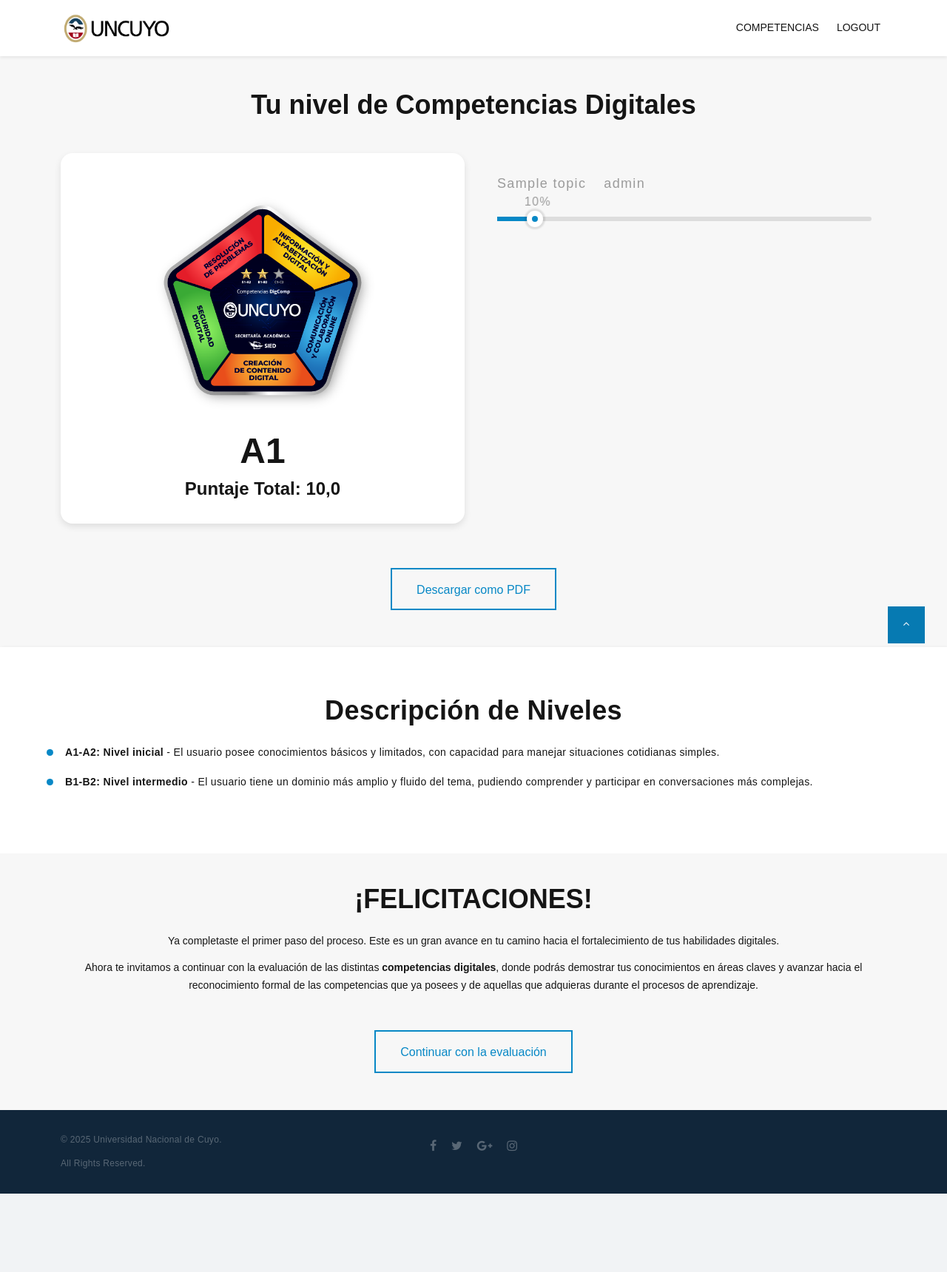
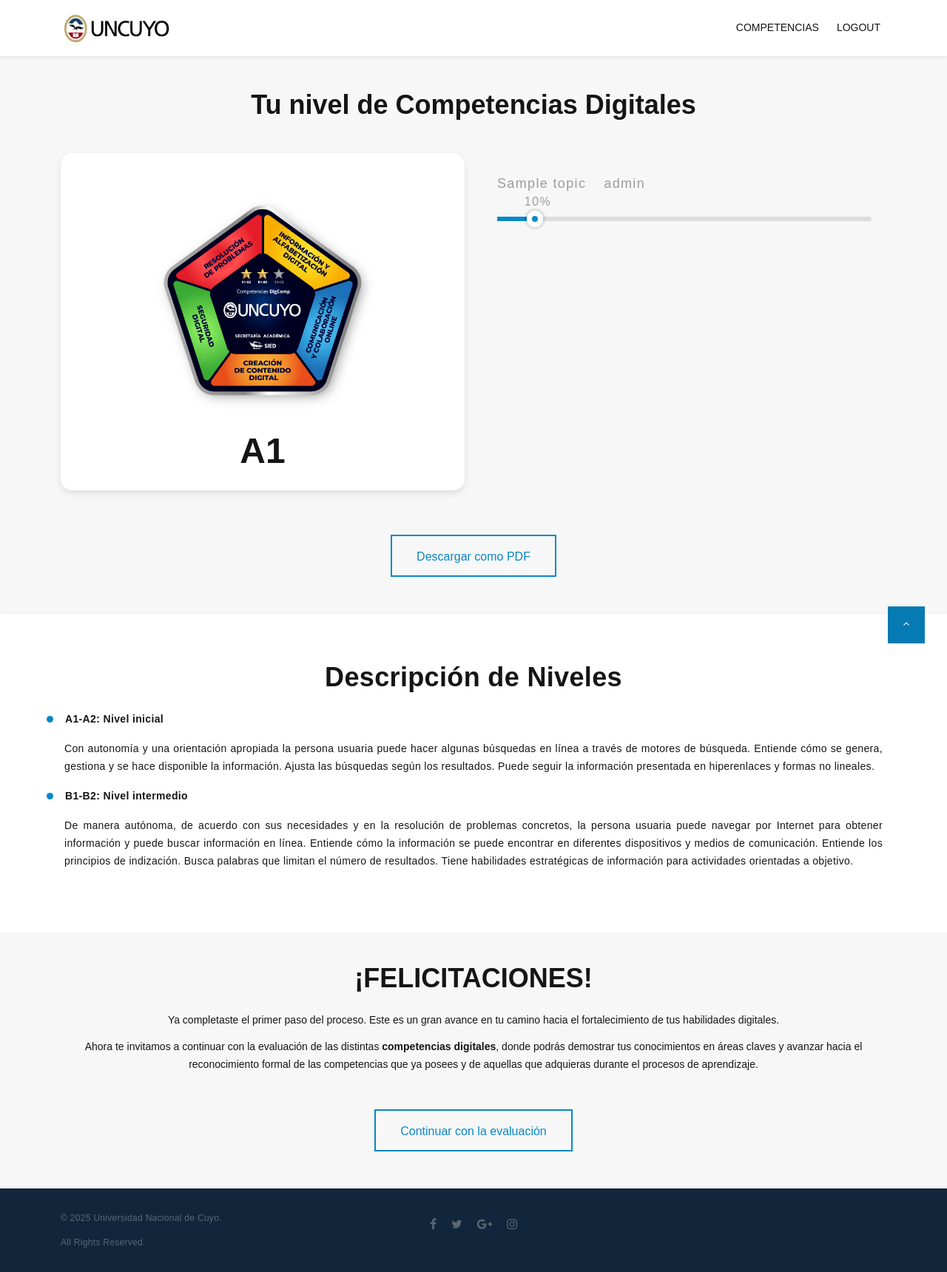
Before and after one commit to adaroflorencia/compentenciasdigitales, a Django app: page /form/results/ in a window 1280 px wide. Shown: the whole page at 74% size. Before the commit the page ends 1614 px from the top, so only its background shows below. Run offline with Django 5.2, Linux system fonts and the light colour scheme; a user stored in the database is signed in; tables that the repository leaves empty hold one stand-in row (values such as "Sample post").

Commit message:
modificacion de pdf

```diff
--- a/static/css/pdf.css
+++ b/static/css/pdf.css
@@ -16,7 +16,7 @@
     margin: 20px;
 }
 
-h2.fw-bold {
+h2.fw-bold, h4.fw-bold {
     font-weight: 700 !important;
     font-family: 'Montserrat', Arial, sans-serif;
 }
@@ -71,3 +71,7 @@
     height: auto;
     margin-right: 20px;
 }
+
+.text-justify {
+    text-align: justify;
+}
--- a/templates/form/estudiantes.html
+++ b/templates/form/estudiantes.html
@@ -59,7 +59,7 @@
               </p>
             </div>
           </div>
-          <div class="row px-4">
+          <div class="row px-3">
             <div class="col text-start">
               <h5 class="text-blue text-decoration-underline">¿Qué obtendrás?</h5>
               <p class="text-justify">
--- a/templates/form/results.html
+++ b/templates/form/results.html
@@ -11,12 +11,12 @@
                         <div class="badge-container">
                             <div class="level-{{ total_level|lower }}">
                                 <div class="">
-                                <img src="{% static 'images/UNCUYO-INSIGNIA-DigComp_Macro.png' %}" alt="Insignia Macro"
-                                    width="350" height="200" />
+                                    <img src="{% static 'images/UNCUYO-INSIGNIA-DigComp_Macro.png' %}"
+                                         alt="Insignia Macro"
+                                         width="350" height="200"/>
                                 </div>
                                 <span class="heading-2">{{ total_level }}</span>
                             </div>
-                        <h3 class="heading-4 my-2">Puntaje Total: {{ total_score }}</h3>
                         </div>
                     </div>
 
@@ -60,15 +60,21 @@
         <div class="level-description mx-5">
             <h3 class="heading-3 my-1 text-center">Descripción de Niveles</h3>
             <ol class="list-marked my-4">
-            <li class="my-3"><strong>A1-A2: Nivel inicial</strong> - El usuario posee conocimientos básicos y
-                limitados, con
-                capacidad
-                para manejar situaciones cotidianas simples.
+                <li class="my-3"><strong>A1-A2: Nivel inicial</strong>
                 </li>
-            <li class="my-3"><strong>B1-B2: Nivel intermedio</strong> - El usuario tiene un dominio más amplio y
-                fluido del tema,
-                pudiendo comprender y participar en conversaciones más complejas.
+                <p class="px-4 text-justify">Con autonomía y una orientación apropiada la persona usuaria puede hacer algunas
+                    búsquedas en línea a través de motores de búsqueda.
+                    Entiende cómo se genera, gestiona y se hace disponible la información.
+                    Ajusta las búsquedas según los resultados.
+                    Puede seguir la información presentada en hiperenlaces y formas no lineales.</p>
+                <li class="my-3"><strong>B1-B2: Nivel intermedio</strong>
                 </li>
+                <p class="px-4 text-justify">De manera autónoma, de acuerdo con sus necesidades y en la resolución de problemas
+                    concretos, la persona usuaria puede navegar por Internet para obtener información y puede buscar
+                    información en línea.
+                    Entiende cómo la información se puede encontrar en diferentes dispositivos y medios de comunicación.
+                    Entiende los principios de indización. Busca palabras que limitan el número de resultados. Tiene
+                    habilidades estratégicas de información para actividades orientadas a objetivo.</p>
 
             </ol>
         </div>
@@ -83,7 +89,8 @@
             <p class="text-center">
                 Ahora te invitamos a continuar con la evaluación de las distintas <strong>competencias
                 digitales</strong>, donde podrás demostrar tus conocimientos en áreas claves y avanzar hacia el
-            reconocimiento formal de las competencias que ya posees y de aquellas que adquieras durante el procesos de
+                reconocimiento formal de las competencias que ya posees y de aquellas que adquieras durante el procesos
+                de
                 aprendizaje.
             </p>
             <div class="text-center mt-5">
```
Also changed, not shown: templates/form/results_pdf.html (+16 -8 lines). Lines whose indentation alone changed are shown as unchanged.
